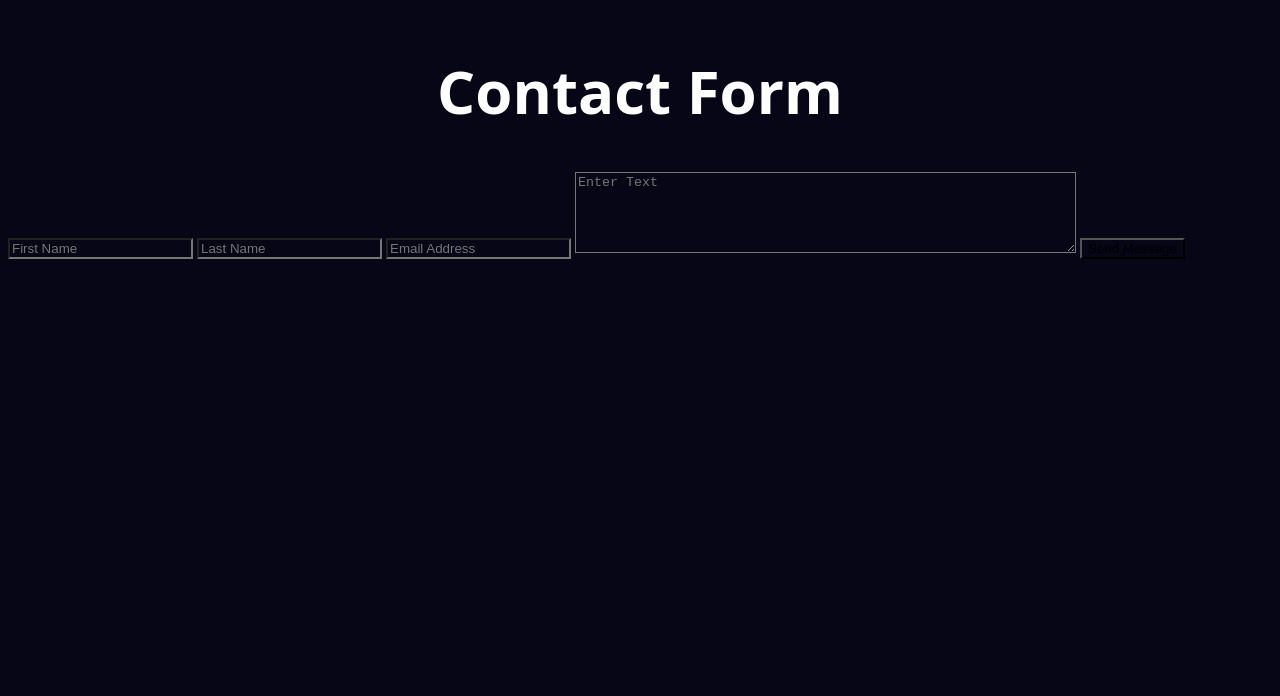
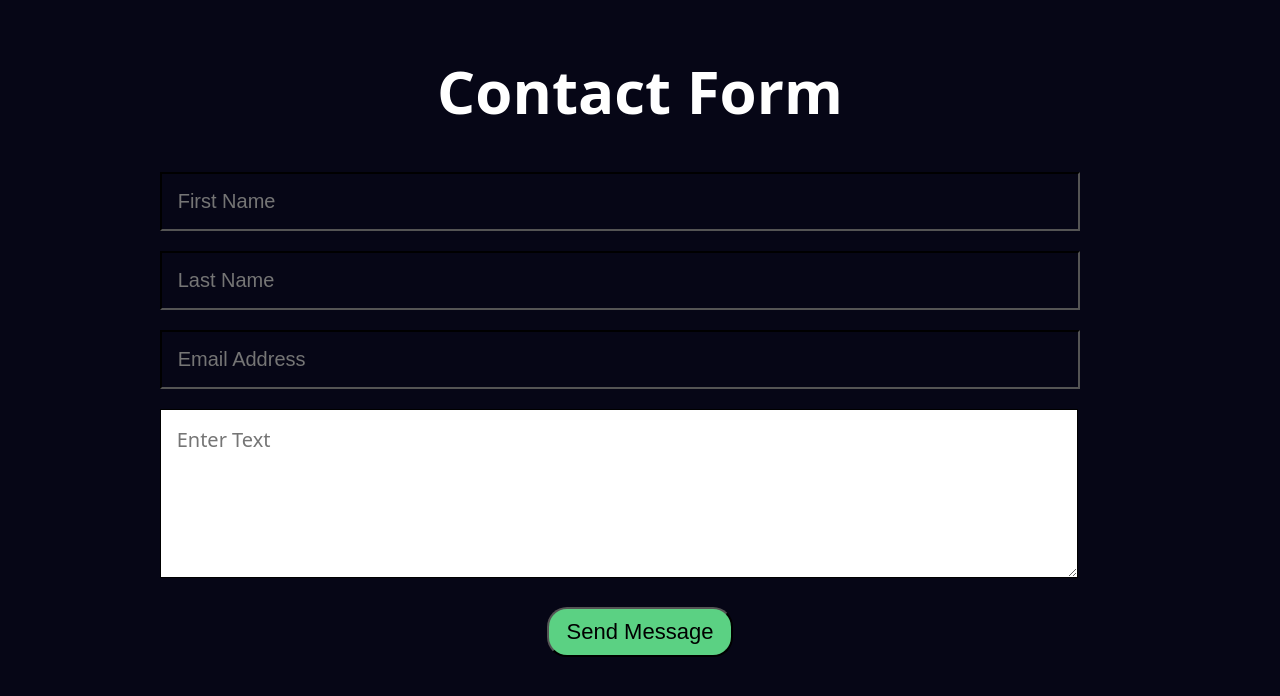
Before and after one commit to KshitijShresth29/Contact-Form, a plain HTML site: page index.html in a window 1280 px wide. Drawn offline with Linux system fonts and the light colour scheme.

Commit message:
Update style.css

```diff
--- a/style.css
+++ b/style.css
@@ -11,3 +11,40 @@ h1{
 
 
 }
+input{
+    color: white;
+    width: 70%;
+    margin-left: 12%;
+    font-size: 20px;
+    padding: 16px 16px;
+    border-radius: 10;
+    border-color: black;
+    margin-bottom: 20px;
+}
+textarea{
+    background-color: white;
+    width: 70%;
+    margin-left: 12%;
+    font-size: 20px;
+    padding: 16px 16px;
+    border-radius: 10;
+    border-color: black;
+    margin-bottom: 25px;
+    font-family: system-ui, -apple-system, BlinkMacSystemFont, 'Segoe UI', Roboto, Oxygen, Ubuntu, Cantarell, 'Open Sans', 'Helvetica Neue', sans-serif;
+
+}
+input:focus-within{
+    outline: none;
+    border-color: #5bd183;
+    border-width: 3px;
+}
+button{
+    background-color: #5bd183;
+    border-radius: 20px;
+    border-color: black;
+    font-size: 22px;
+    padding: 10px 18px;
+    text-align: center;
+    display: flex;
+    margin: auto;
+}
```
